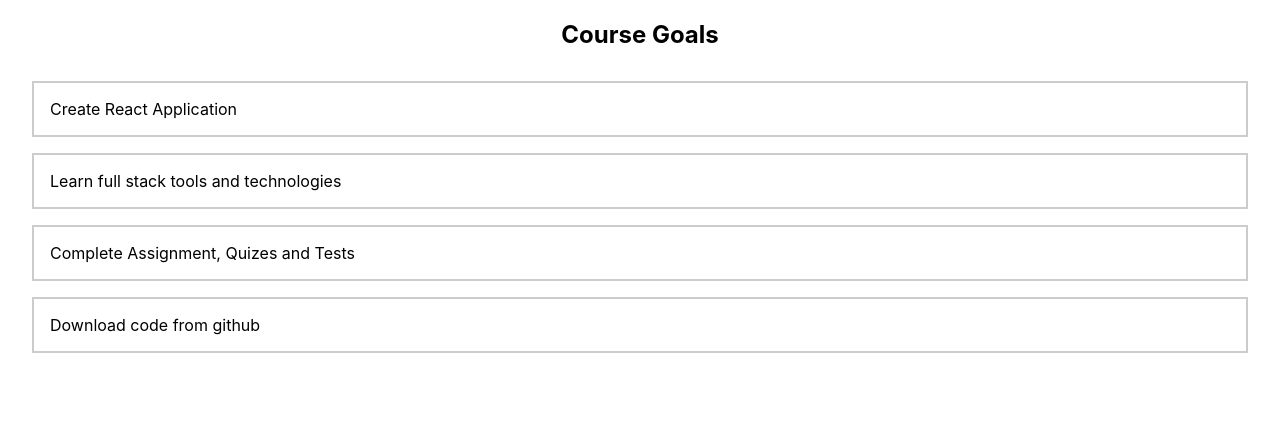
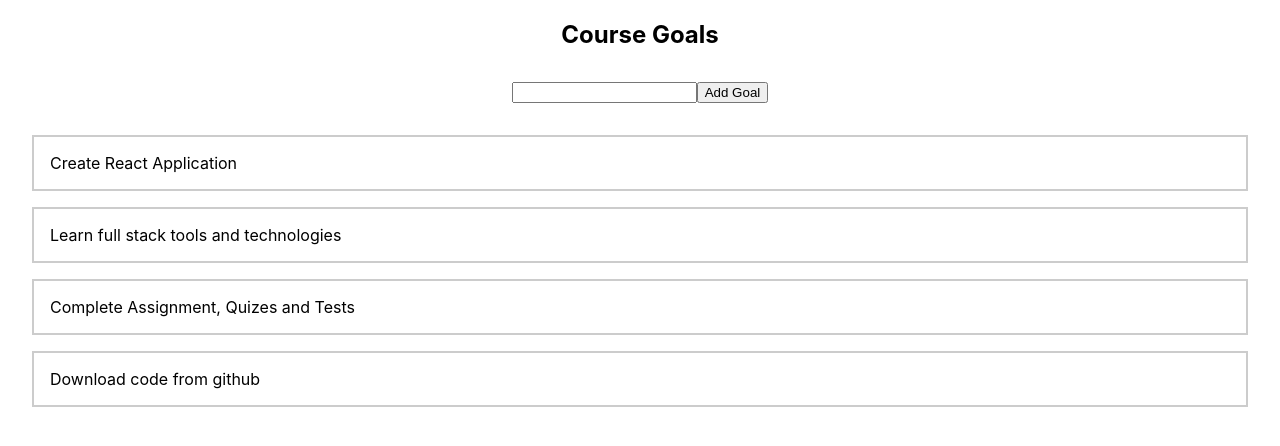
Before and after one commit to krunalsukhwani/goals-app, a React (Create React App) app: page / in a window 1280 px wide. Shown: the top 446 px of the page. Built offline with nearby package versions, Linux system fonts and the light colour scheme.

Commit message:
Created New Component
Added NewGoal Component in the App component

```diff
--- a/src/App.js
+++ b/src/App.js
@@ -1,23 +1,24 @@
 import React from "react";
 import "./App.css";
 import GoalList from "./Components/GoalList/GoalList";
+import NewGoal from "./Components/NewGoal/NewGoal";
 
 const App = () => {
-
   const courseGoals = [
-    {id:"cg1", text:"Create React Application"},
-    {id:"cg2", text:"Learn full stack tools and technologies"},
-    {id:"cg3", text:"Complete Assignment, Quizes and Tests"},
-    {id:"cg4", text:"Download code from github"},
+    { id: "cg1", text: "Create React Application" },
+    { id: "cg2", text: "Learn full stack tools and technologies" },
+    { id: "cg3", text: "Complete Assignment, Quizes and Tests" },
+    { id: "cg4", text: "Download code from github" },
   ];
 
   return (
     <div className="course-goals">
       <h2>Course Goals</h2>
+      <NewGoal />
       {/* props: pass courseGoals array to GoalList component
         props holds the reference of an array or reference of a method
       */}
-      <GoalList goals={courseGoals}/>
+      <GoalList goals={courseGoals} />
     </div>
   );
 };
--- /dev/null
+++ b/src/Components/NewGoal/NewGoal.css
@@ -0,0 +1,4 @@
+.new-goal {
+    margin: 2rem;
+    text-align: center;
+}
--- /dev/null
+++ b/src/Components/NewGoal/NewGoal.js
@@ -0,0 +1,13 @@
+import React from "react";
+import "./NewGoal.css";
+
+const NewGoal = () => {
+  return (
+    <form className="new-goal">
+      <input type="text" />
+      <button type="submit">Add Goal</button>
+    </form>
+  );
+};
+
+export default NewGoal;
```
